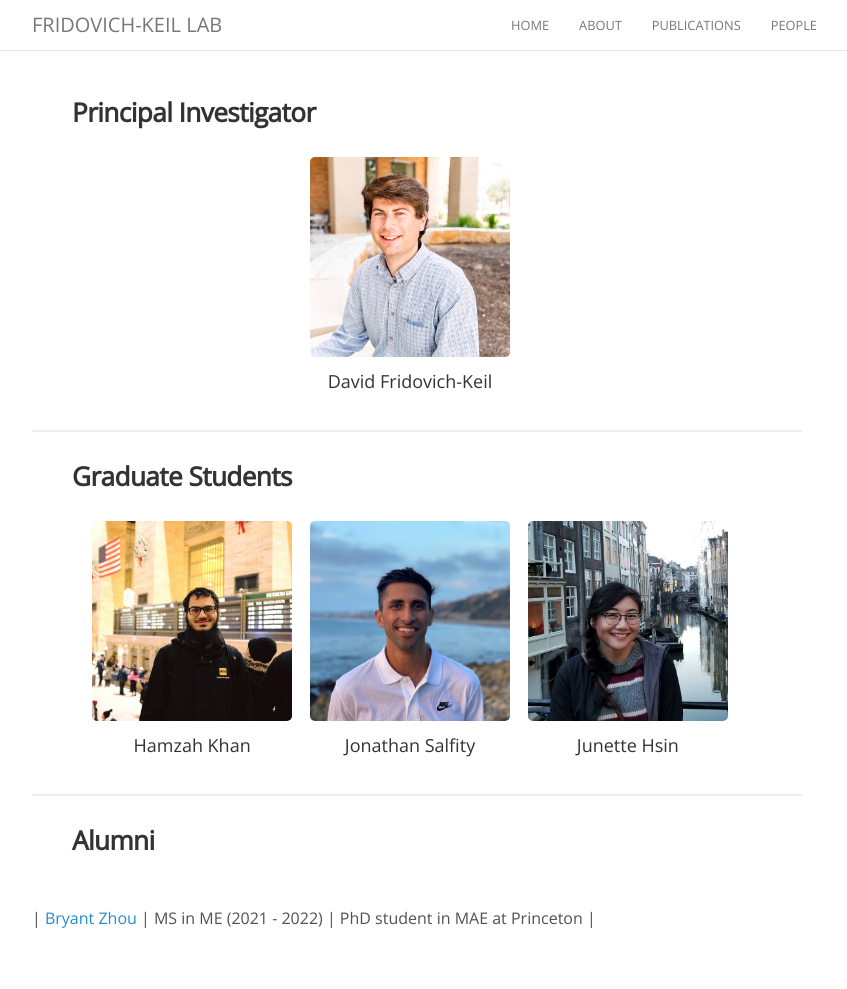
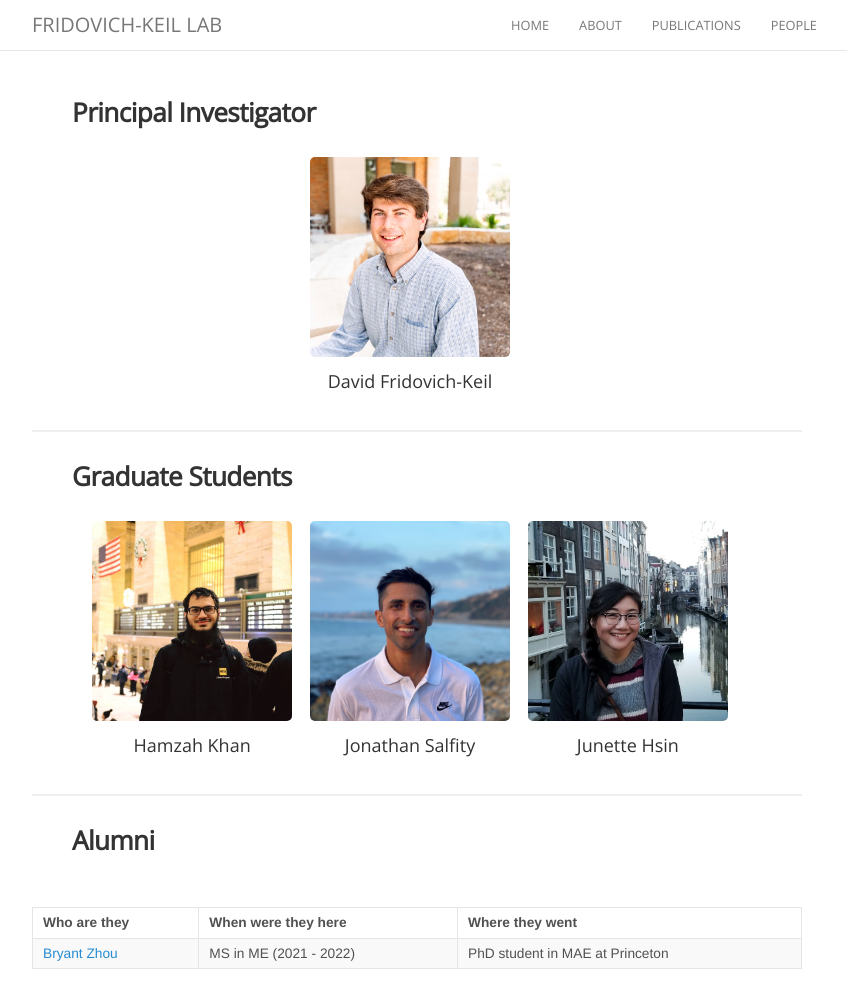
Before and after one commit to KordingLab/KordingLab.github.io, a Jekyll site: the page built from people.md, in a window 1280 px wide and 989 px high. Shown: the whole window, without its empty margins (223-1070 px from the left). Built offline with Jekyll 4.4.1, drawn with Linux system fonts in a browser that asks for light colours; nearby versions of some CDN libraries; comment, search, counter and statistics services are not loaded.

Commit message:
take 4, alumni

```diff
--- a/people.md
+++ b/people.md
@@ -56,8 +56,8 @@ permalink: /people/
 
 <br>
 
-<!-- | Who are they | When were they here | Where they went | -->
-<!-- | :------------- |:-------------| :-----------| -->
+| Who are they | When were they here | Where they went |
+| :------------- |:-------------| :-----------|
 | [Bryant Zhou](https://www.linkedin.com/in/yujing-zhou-938962151) | MS in ME (2021 - 2022) | PhD student in MAE at Princeton |
 
 {% endif %}
```
